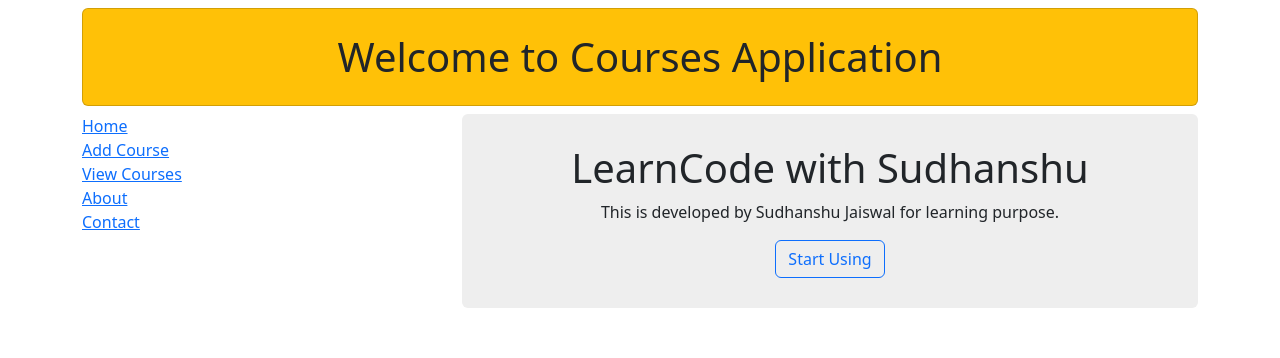
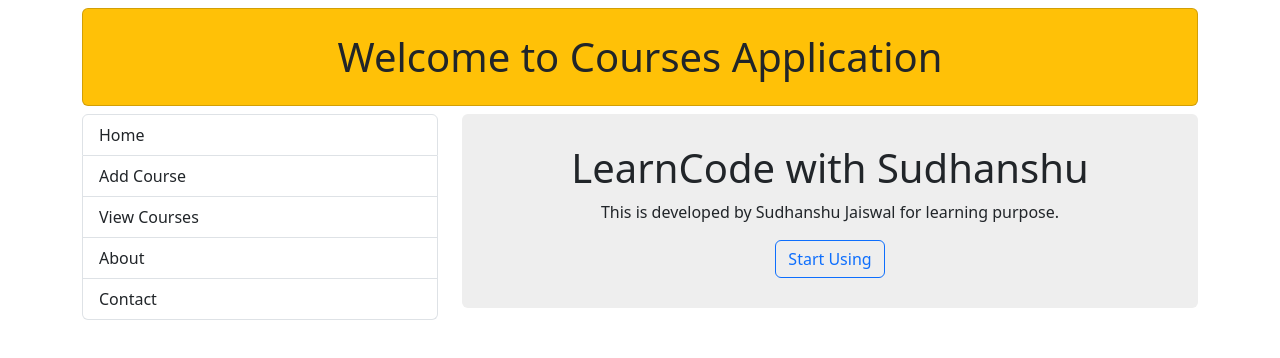
Before and after one commit to SUD77/course-app-frontend, a React (Create React App) app: page / in a window 1280 px wide. Shown: the top 358 px of the page. Built offline with nearby package versions, Linux system fonts and the light colour scheme; the HTML template or start-up script is replaced by a standard one.

Commit message:
beautified menus items

```diff
--- a/src/components/Menus.js
+++ b/src/components/Menus.js
@@ -22,19 +22,44 @@ function Menus() {
           Contact
         </ListGroupItem> */}
 
-        <Link tag="a" to="/" action>
+        <Link
+          className="list-group-item list-group-item-action"
+          tag="a"
+          to="/"
+          action
+        >
           Home
         </Link>
-        <Link tag="a" to="/add-course" action>
+        <Link
+          className="list-group-item list-group-item-action"
+          tag="a"
+          to="/add-course"
+          action
+        >
           Add Course
         </Link>
-        <Link tag="a" to="/view-courses" action>
+        <Link
+          className="list-group-item list-group-item-action"
+          tag="a"
+          to="/view-courses"
+          action
+        >
           View Courses
         </Link>
-        <Link tag="a" to="#1" action>
+        <Link
+          className="list-group-item list-group-item-action"
+          tag="a"
+          to="#1"
+          action
+        >
           About
         </Link>
-        <Link tag="a" to="#1" action>
+        <Link
+          className="list-group-item list-group-item-action"
+          tag="a"
+          to="#1"
+          action
+        >
           Contact
         </Link>
       </ListGroup>
```
